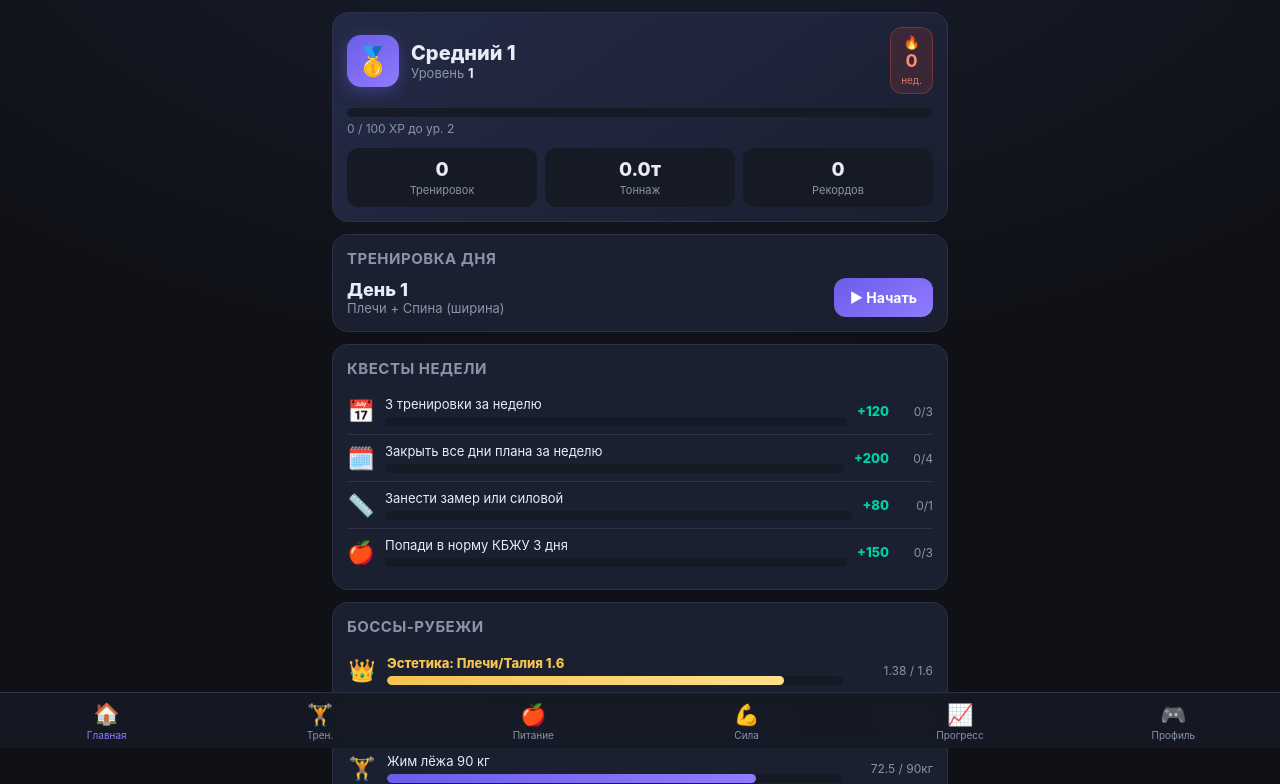
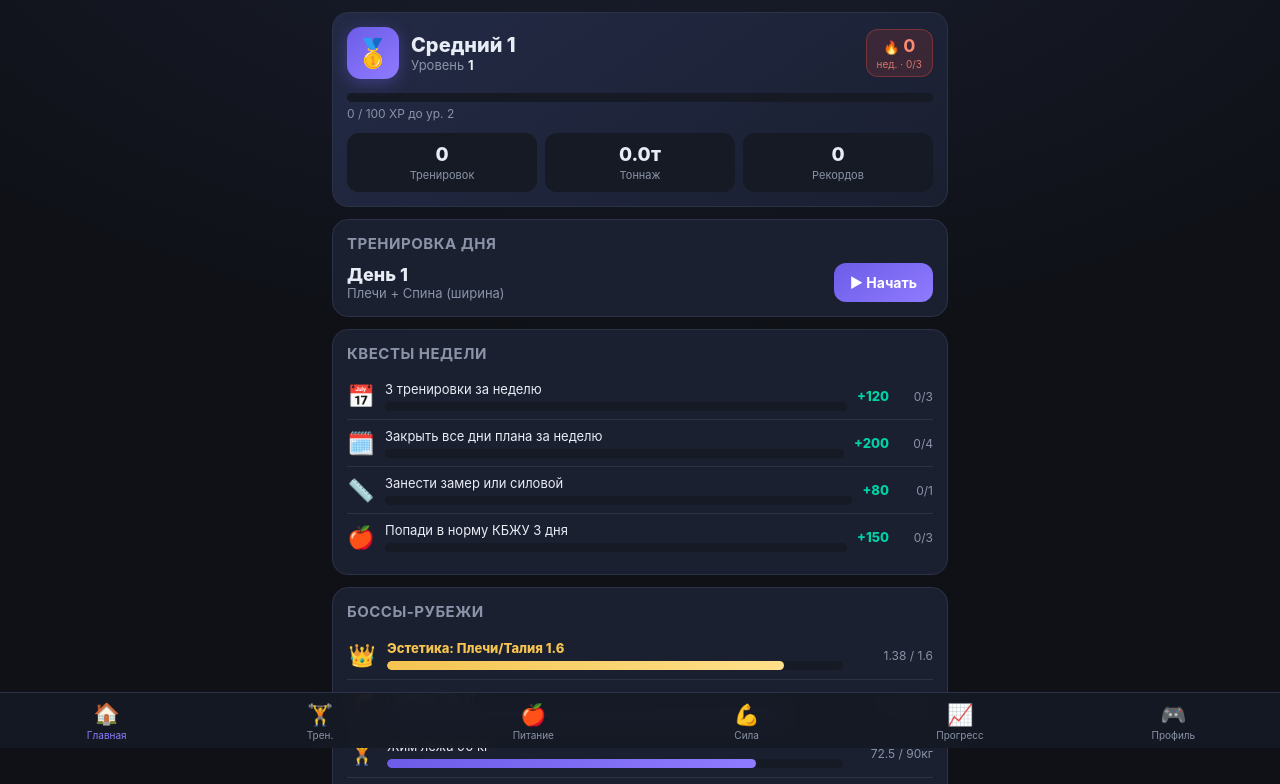
Before and after one commit to area-ufa1/GymApp, a plain HTML site: page index.html in a window 1280 px wide. Shown: the part 52-836 px from the top of the page. Drawn offline with Linux system fonts and the light colour scheme.

Commit message:
Streak now requires >=75% of plan days per week
Per user decision: a week counts toward the streak only if at least 75% of
the plan's days were trained (3 of 4). Streak is computed from session
history (consecutive qualifying weeks) instead of an incremental counter,
and an in-progress current week no longer breaks the streak. Home shows
this week's progress (e.g. 2/3) and turns green when the week qualifies.

Other reviewed behaviors kept per user: strict +-12% nutrition norm,
progression on best set, average-tier strength title.

```diff
--- a/css/styles.css
+++ b/css/styles.css
@@ -74,8 +74,10 @@ h3 { margin: 0; }
   border: 1px solid rgba(231, 76, 60, 0.35);
   border-radius: 12px; padding: 6px 10px; font-size: 13px; text-align: center;
 }
-.streak-chip b { font-size: 18px; display: block; }
-.streak-chip span { font-size: 10px; opacity: 0.8; }
+.streak-chip b { font-size: 18px; }
+.streak-top { line-height: 1.1; }
+.streak-sub { font-size: 10px; opacity: 0.8; margin-top: 2px; }
+.streak-chip.streak-ok { background: rgba(46, 204, 113, 0.15); color: #67e29a; border-color: rgba(46, 204, 113, 0.4); }
 .xp-row { margin: 14px 0 6px; }
 .xp-text { font-size: 12px; color: var(--muted); margin-top: 4px; }
 .hero-stats { display: flex; gap: 8px; margin-top: 12px; }
--- a/js/game/gamification.js
+++ b/js/game/gamification.js
@@ -69,10 +69,7 @@ export function aggregate(state) {
   const xp = state.game.totalXp || 0;
   const lp = levelProgress(xp);
 
-  // Эффективная текущая серия (рвётся, если пропущена неделя).
-  const cw = weekOrdinal(new Date());
-  let currentStreak = state.game.currentStreak || 0;
-  if (state.game.lastStreakWeek == null || cw - state.game.lastStreakWeek > 1) currentStreak = 0;
+  const { currentStreak, longestStreak } = computeStreaks(state);
 
   return {
     oneRm,
@@ -88,7 +85,8 @@ export function aggregate(state) {
     level: lp.level,
     levelProgress: lp,
     currentStreak,
-    longestStreak: state.game.longestStreak || 0,
+    longestStreak,
+    streakNeed: streakNeed(state),
     measurementsCount: ms.length,
     nutritionHitDays: nut.hitDays,
     nutritionLoggedDays: nut.loggedDays,
@@ -135,16 +133,47 @@ export function awardXp(state, amount, reason) {
   return { amount, leveledUp, newLevel };
 }
 
-// ---- Серия по неделям ----
-function registerWorkoutWeek(state) {
-  const cw = weekOrdinal(new Date());
-  const last = state.game.lastStreakWeek;
-  if (last == null) state.game.currentStreak = 1;
-  else if (cw === last) { /* та же неделя — серия не меняется */ }
-  else if (cw - last === 1) state.game.currentStreak = (state.game.currentStreak || 0) + 1;
-  else state.game.currentStreak = 1;
-  state.game.lastStreakWeek = cw;
-  state.game.longestStreak = Math.max(state.game.longestStreak || 0, state.game.currentStreak);
+// ---- Серия по неделям (вычисляется из истории) ----
+// Неделя засчитывается, если закрыто ≥ 75% дней плана (мин. 1).
+export function streakNeed(state) {
+  return Math.max(1, Math.ceil(0.75 * ((state.plan.days || []).length || 1)));
+}
+
+// weekOrdinal -> число уникальных дней плана, закрытых на этой неделе.
+function weeklyDistinctDays(state) {
+  const map = new Map();
+  for (const s of state.sessions || []) {
+    const wo = weekOrdinal(new Date(s.dateISO));
+    let set = map.get(wo);
+    if (!set) { set = new Set(); map.set(wo, set); }
+    set.add(s.dayId);
+  }
+  const counts = new Map();
+  for (const [k, v] of map) counts.set(k, v.size);
+  return counts;
+}
+
+function computeStreaks(state) {
+  const counts = weeklyDistinctDays(state);
+  const need = streakNeed(state);
+  const qualifies = wo => (counts.get(wo) || 0) >= need;
+
+  // Текущая серия: считаем подряд идущие зачётные недели. Незавершённая текущая
+  // неделя не обнуляет серию — начинаем отсчёт с прошлой недели, если эта ещё не зачтена.
+  const cur = weekOrdinal(new Date());
+  let w = qualifies(cur) ? cur : cur - 1;
+  let currentStreak = 0;
+  while (qualifies(w)) { currentStreak++; w--; }
+
+  // Самая длинная серия за всю историю.
+  const weeks = [...counts.keys()].filter(qualifies).sort((a, b) => a - b);
+  let longest = 0, run = 0, prev = null;
+  for (const wk of weeks) {
+    run = (prev !== null && wk === prev + 1) ? run + 1 : 1;
+    prev = wk;
+    longest = Math.max(longest, run);
+  }
+  return { currentStreak, longestStreak: Math.max(longest, currentStreak) };
 }
 
 // ---- Сравнение подходов с прошлой сессией того же дня ----
@@ -186,7 +215,7 @@ export function finalizeWorkout(state, session) {
   const xpAmount = 50 + completedSets * 8 + greenSets * 20;
   session.xp = xpAmount;
   state.sessions.push(session);
-  registerWorkoutWeek(state);
+  // Серия теперь вычисляется из истории в aggregate() — отдельный апдейт не нужен.
   const xpRes = awardXp(state, xpAmount, 'Тренировка завершена');
   return { completedSets, greenSets, xp: xpRes, breakdown: { base: 50, perSet: completedSets * 8, green: greenSets * 20 } };
 }
--- a/js/screens/home.js
+++ b/js/screens/home.js
@@ -1,5 +1,6 @@
 import { el, section, bar, stat } from '../lib/dom.js';
 import { getState } from '../store.js';
+import { weekOrdinal } from '../models.js';
 import { aggregate, strengthTitle, getQuests, bosses } from '../game/gamification.js';
 
 export function nextDay(state) {
@@ -25,7 +26,7 @@ export function render(root, ctx) {
         el('div', { class: 'hero-rank', text: title.name }),
         el('div', { class: 'hero-level', html: `Уровень <b>${stats.level}</b>` }),
       ]),
-      el('div', { class: 'streak-chip', html: `🔥 <b>${stats.currentStreak}</b><span>нед.</span>` }),
+      streakChip(state, stats),
     ]),
     el('div', { class: 'xp-row' }, [
       bar(lp.pct),
@@ -76,6 +77,18 @@ export function render(root, ctx) {
   root.append(hero, todayCard, questCard, bossCard);
 }
 
+function streakChip(state, stats) {
+  const cw = weekOrdinal(new Date());
+  const daysThisWeek = new Set((state.sessions || [])
+    .filter(s => weekOrdinal(new Date(s.dateISO)) === cw)
+    .map(s => s.dayId)).size;
+  const done = daysThisWeek >= stats.streakNeed;
+  return el('div', { class: 'streak-chip' + (done ? ' streak-ok' : '') }, [
+    el('div', { class: 'streak-top', html: `🔥 <b>${stats.currentStreak}</b>` }),
+    el('div', { class: 'streak-sub', text: `нед. · ${Math.min(daysThisWeek, stats.streakNeed)}/${stats.streakNeed}` }),
+  ]);
+}
+
 function fmt(x) {
   if (x == null) return '—';
   return Number.isInteger(x) ? String(x) : (Math.round(x * 100) / 100).toString();
```
